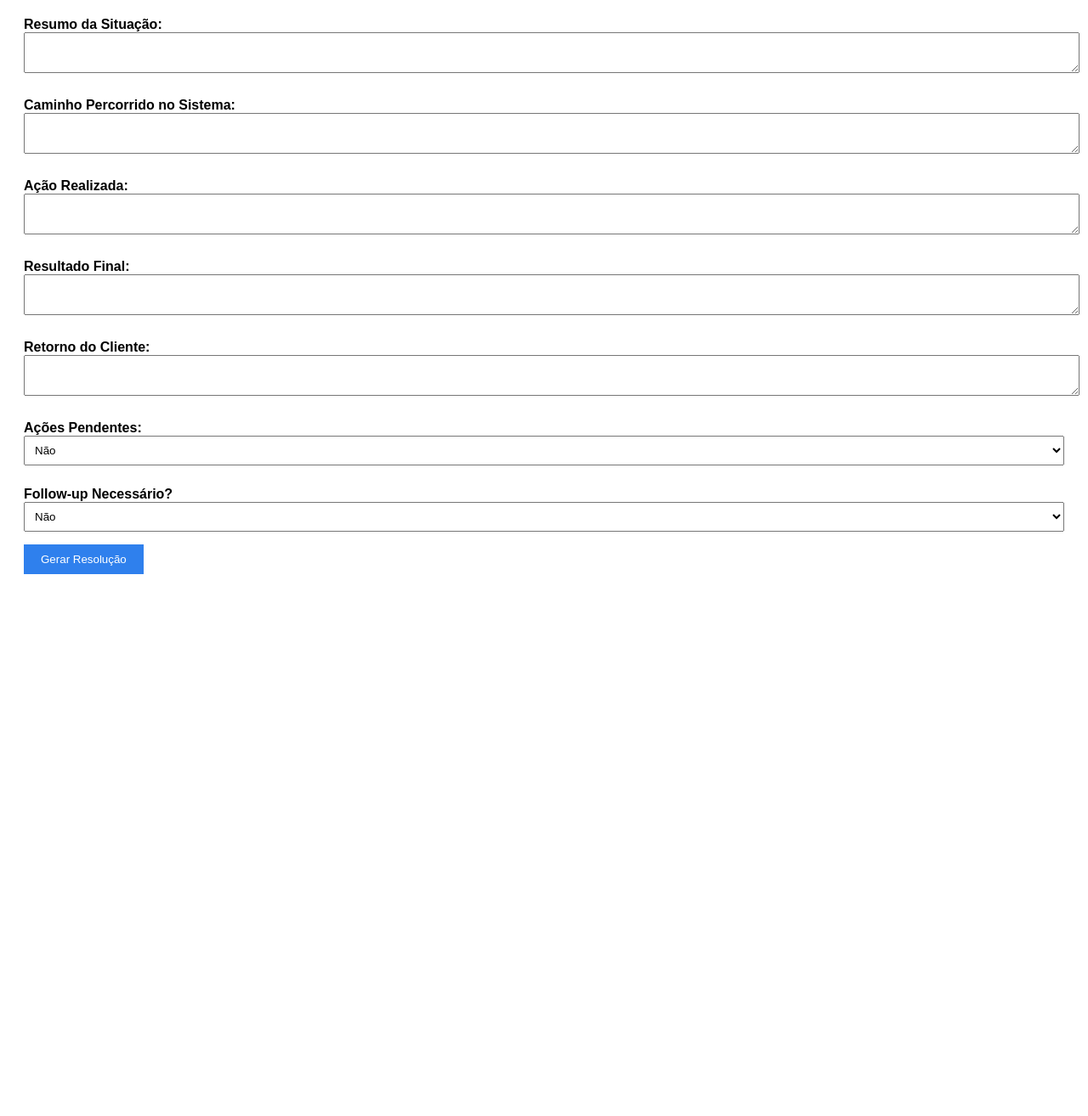
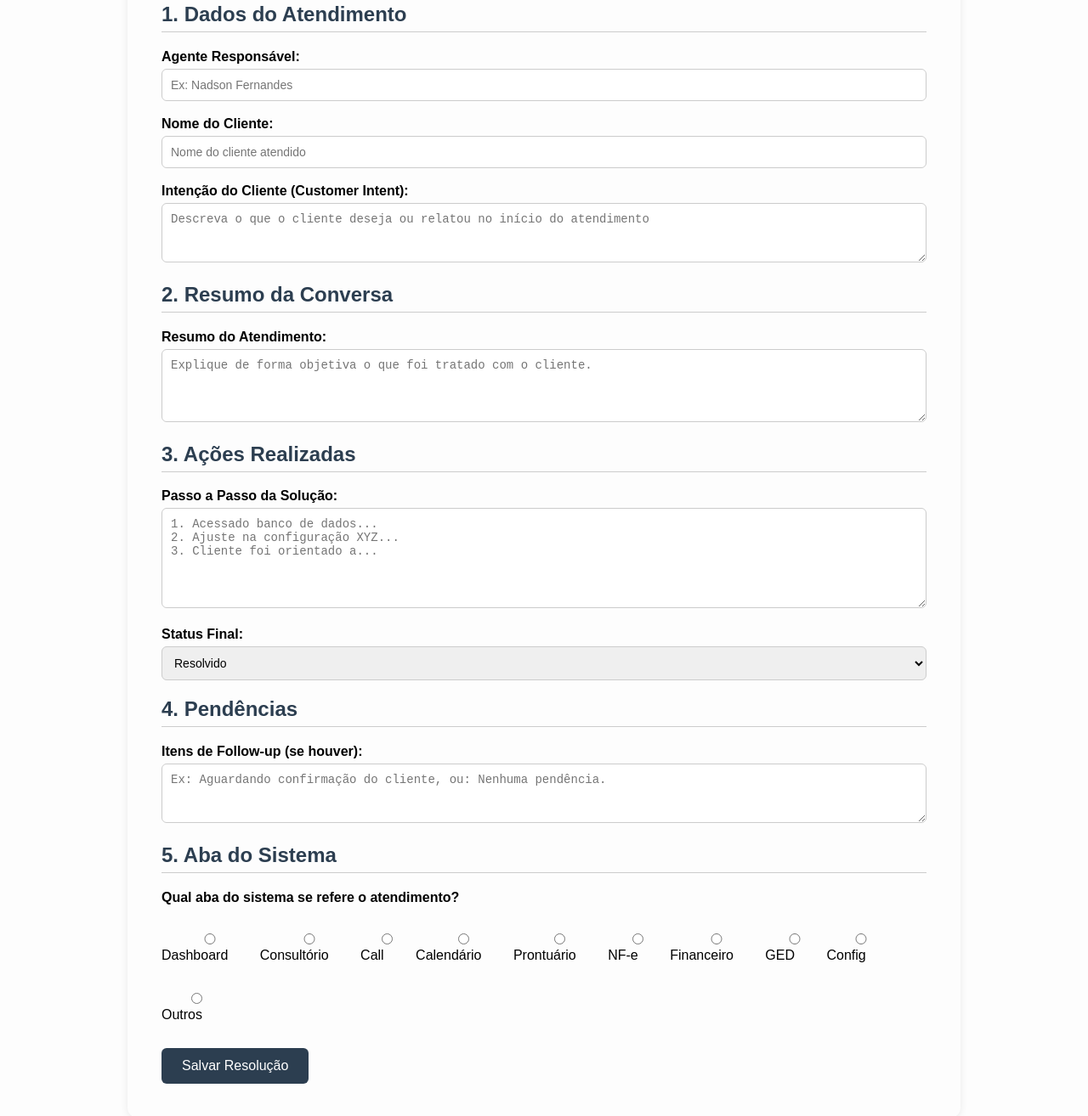
Before and after one commit to nadsonfdl/formulario-resolucao, a plain HTML site: page index.html in a window 1280 px wide. Shown: the part 154-1468 px from the top of the page at 85% size. Before the commit the page ends 871 px from the top, so only its background shows below. Drawn offline with Linux system fonts and the light colour scheme.

Commit message:
Update index.html

```diff
--- a/index.html
+++ b/index.html
@@ -1,71 +1,131 @@
 <!DOCTYPE html>
-<html>
+<html lang="pt-br">
 <head>
+  <meta charset="UTF-8" />
+  <meta name="viewport" content="width=device-width, initial-scale=1.0" />
   <title>Resolução de Atendimento</title>
   <style>
-    body { font-family: Arial, sans-serif; padding: 20px; }
-    label { font-weight: bold; margin-top: 10px; display: block; }
-    textarea, input, select { width: 100%; margin-bottom: 15px; padding: 8px; }
-    button { padding: 10px 20px; background-color: #2f80ed; color: white; border: none; cursor: pointer; }
+    body {
+      font-family: Arial, sans-serif;
+      max-width: 900px;
+      margin: 30px auto;
+      background-color: #fdfdfd;
+      padding: 40px;
+      border-radius: 12px;
+      box-shadow: 0 2px 10px rgba(0,0,0,0.08);
+    }
+
+    h1, h2 {
+      color: #2c3e50;
+      border-bottom: 1px solid #ccc;
+      padding-bottom: 6px;
+    }
+
+    label {
+      display: block;
+      margin-top: 18px;
+      font-weight: bold;
+    }
+
+    input, textarea, select {
+      width: 100%;
+      padding: 10px;
+      margin-top: 5px;
+      border-radius: 6px;
+      border: 1px solid #ccc;
+      font-size: 14px;
+      box-sizing: border-box;
+    }
+
+    textarea {
+      resize: vertical;
+    }
+
+    .radio-group {
+      display: flex;
+      flex-wrap: wrap;
+      gap: 12px;
+      margin-top: 10px;
+    }
+
+    .radio-group label {
+      font-weight: normal;
+    }
+
+    button {
+      margin-top: 30px;
+      padding: 12px 24px;
+      background-color: #2c3e50;
+      color: white;
+      border: none;
+      border-radius: 6px;
+      font-size: 16px;
+      cursor: pointer;
+    }
+
+    button:hover {
+      background-color: #1a252f;
+    }
   </style>
 </head>
 <body>
-  <h2>Registrar Resolução de Atendimento</h2>
 
-  <form id="resolucaoForm">
-    <label>Nome do Cliente:</label>
-    <input type="text" name="cliente" required>
+  <h1>Formulário de Resolução de Atendimento</h1>
 
-    <label>Resumo da Situação:</label>
-    <textarea name="resumo" required></textarea>
+  <form>
 
-    <label>Caminho Percorrido no Sistema:</label>
-    <textarea name="caminho"></textarea>
+    <h2>1. Dados do Atendimento</h2>
 
-    <label>Ação Realizada:</label>
-    <textarea name="acao" required></textarea>
+    <label for="agente">Agente Responsável:</label>
+    <input type="text" id="agente" name="agente" placeholder="Ex: Nadson Fernandes" required>
 
-    <label>Resultado Final:</label>
-    <textarea name="resultado"></textarea>
+    <label for="cliente">Nome do Cliente:</label>
+    <input type="text" id="cliente" name="cliente" placeholder="Nome do cliente atendido" required>
 
-    <label>Retorno do Cliente:</label>
-    <textarea name="retorno"></textarea>
+    <label for="intencao">Intenção do Cliente (Customer Intent):</label>
+    <textarea id="intencao" rows="3" placeholder="Descreva o que o cliente deseja ou relatou no início do atendimento"></textarea>
 
-    <label>Ações Pendentes:</label>
-    <select name="pendente">
-      <option value="Não">Não</option>
-      <option value="Sim">Sim</option>
+    <h2>2. Resumo da Conversa</h2>
+
+    <label for="resumo">Resumo do Atendimento:</label>
+    <textarea id="resumo" rows="4" placeholder="Explique de forma objetiva o que foi tratado com o cliente."></textarea>
+
+    <h2>3. Ações Realizadas</h2>
+
+    <label for="acoes">Passo a Passo da Solução:</label>
+    <textarea id="acoes" rows="6" placeholder="1. Acessado banco de dados...&#10;2. Ajuste na configuração XYZ...&#10;3. Cliente foi orientado a..."></textarea>
+
+    <label for="status">Status Final:</label>
+    <select id="status" name="status">
+      <option value="resolvido">Resolvido</option>
+      <option value="em_analise">Em Análise</option>
+      <option value="encaminhado">Encaminhado para outro setor</option>
     </select>
 
-    <label>Follow-up Necessário?</label>
-    <select name="followup">
-      <option value="Não">Não</option>
-      <option value="Sim">Sim</option>
-    </select>
+    <h2>4. Pendências</h2>
 
-    <button type="submit">Gerar Resolução</button>
+    <label for="followup">Itens de Follow-up (se houver):</label>
+    <textarea id="followup" rows="3" placeholder="Ex: Aguardando confirmação do cliente, ou: Nenhuma pendência."></textarea>
+
+    <h2>5. Aba do Sistema</h2>
+
+    <label>Qual aba do sistema se refere o atendimento?</label>
+    <div class="radio-group">
+      <label><input type="radio" name="aba_sistema" value="Dashboard" required> Dashboard</label>
+      <label><input type="radio" name="aba_sistema" value="Consultório"> Consultório</label>
+      <label><input type="radio" name="aba_sistema" value="Call"> Call</label>
+      <label><input type="radio" name="aba_sistema" value="Calendário"> Calendário</label>
+      <label><input type="radio" name="aba_sistema" value="Prontuário"> Prontuário</label>
+      <label><input type="radio" name="aba_sistema" value="NF-e"> NF-e</label>
+      <label><input type="radio" name="aba_sistema" value="Financeiro"> Financeiro</label>
+      <label><input type="radio" name="aba_sistema" value="GED"> GED</label>
+      <label><input type="radio" name="aba_sistema" value="Config"> Config</label>
+      <label><input type="radio" name="aba_sistema" value="Outros"> Outros</label>
+    </div>
+
+    <button type="submit">Salvar Resolução</button>
+
   </form>
 
-  <pre id="output"></pre>
-
-  <script>
-    document.getElementById('resolucaoForm').onsubmit = function(e) {
-      e.preventDefault();
-      const form = e.target;
-      const dados = {
-        cliente: form.cliente.value,
-        resumo: form.resumo.value,
-        caminho: form.caminho.value,
-        acao: form.acao.value,
-        resultado: form.resultado.value,
-        retorno: form.retorno.value,
-        pendente: form.pendente.value,
-        followup: form.followup.value
-      };
-
-      const texto = `✅ Atendimento Resolvido\n\n🧠 Intenção da(o) Cliente:\n${dados.resumo}\n\n🛠️ Ação Técnica Realizada:\n${dados.acao}\n\n📋 Resultado Final:\n${dados.resultado}\n\n📩 Retorno da(o) Cliente:\n${dados.retorno}\n\n📌 Ações Pendentes:\n${dados.pendente}\n\n🔁 Follow-up:\n${dados.followup}`;
-      document.getElementById('output').textContent = texto;
-    };
-  </script>
 </body>
 </html>
```
